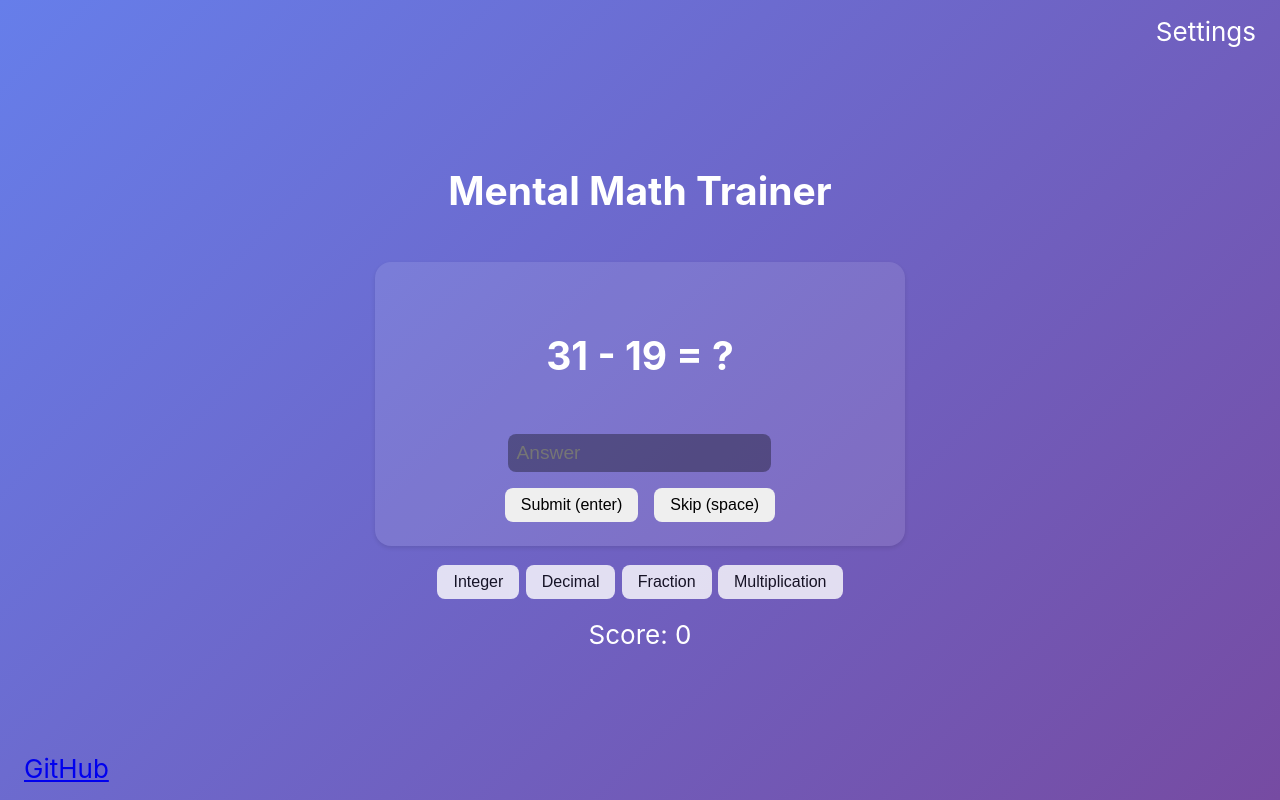
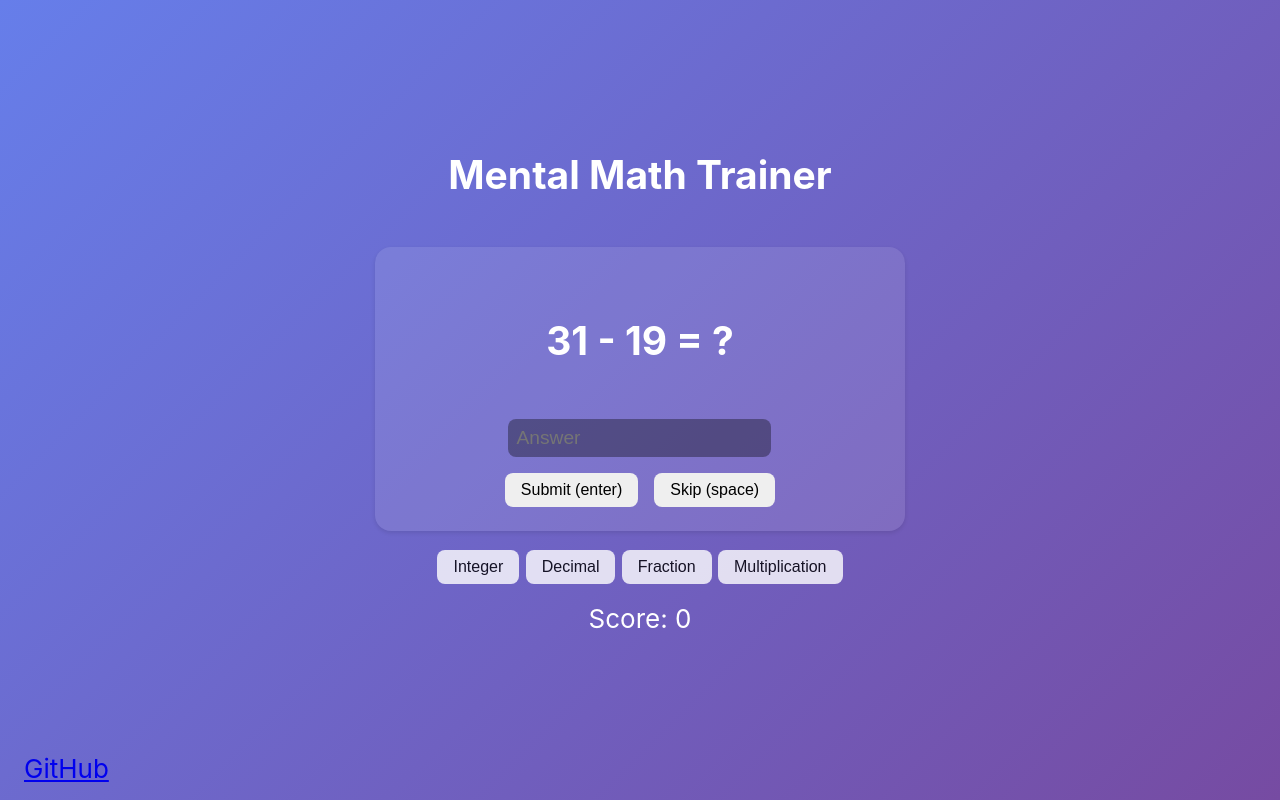
Before and after one commit to maanbanaan/mental-math-app, a React (Create React App) app in the folder react-app/: page / in a window 1280 px wide. Built offline with nearby package versions, Linux system fonts and the light colour scheme.

Commit message:
removed header content for now

```diff
--- a/react-app/src/components/Header.tsx
+++ b/react-app/src/components/Header.tsx
@@ -8,7 +8,7 @@ interface HeaderProps {
 const Header: React.FC<HeaderProps> = ({ }) => {
     return (
         <div className="header">
-            <span>Settings</span>
+            <span></span>
         </div>
     );
 };
```
